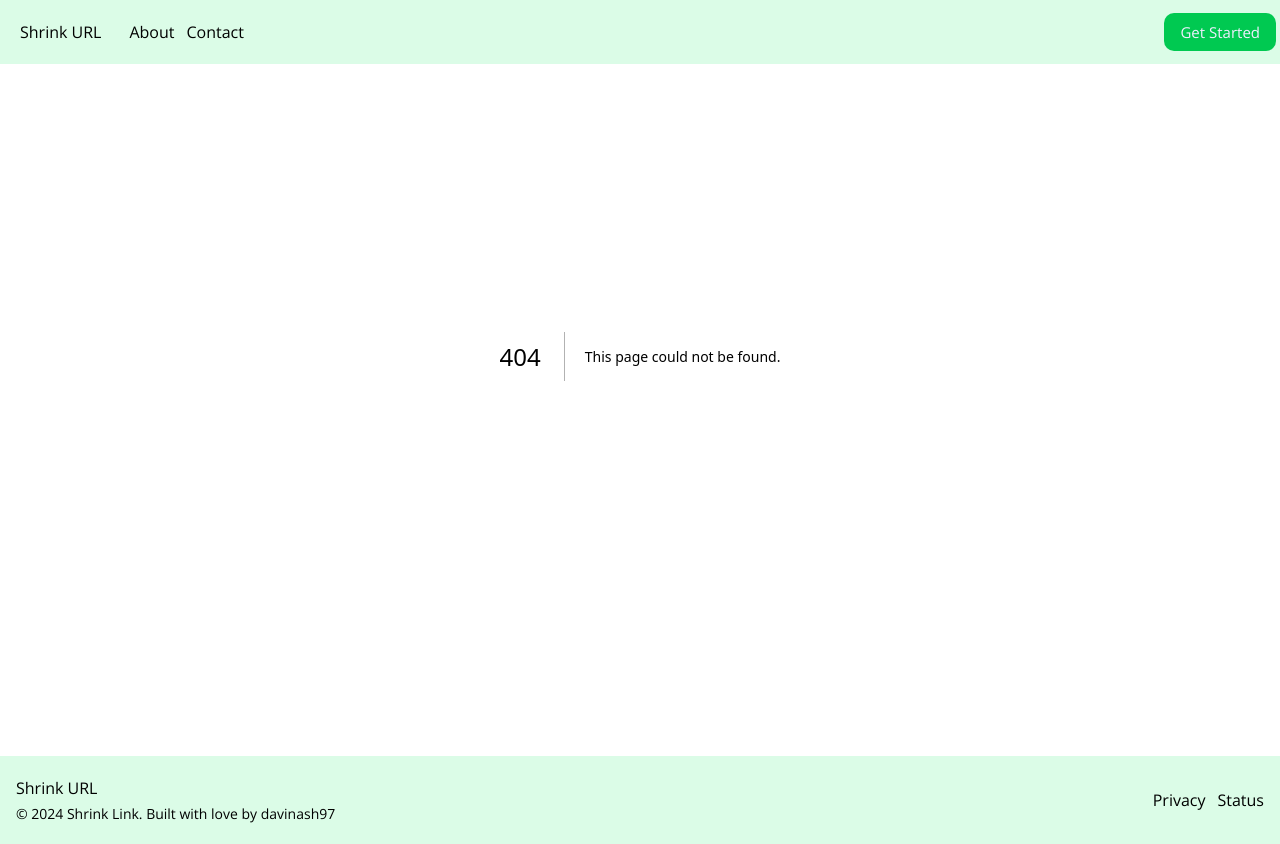
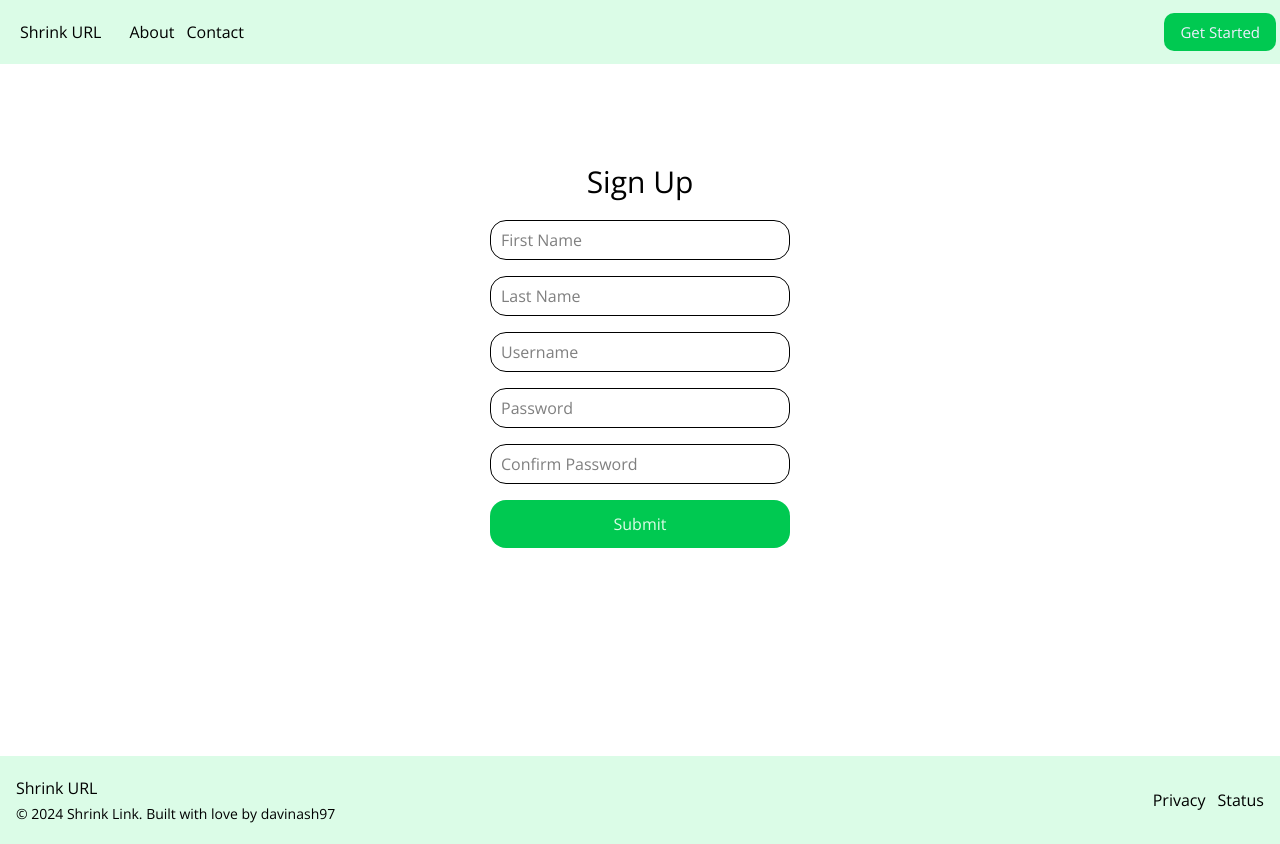
Before and after one commit to davinash97/shorturl-ui, a Next.js app: page /signup in a window 1280 px wide. Before the commit this address had no page. Built offline with nearby package versions, Linux system fonts and the light colour scheme.

Commit message:
add signup page

```diff
--- a/app/header/header.tsx
+++ b/app/header/header.tsx
@@ -24,7 +24,7 @@ export default React.memo(function Header() {
 					</ol>
 				</div>
 			</div>
-			<div><Button title="Get Started" textColor="#EFEFFF" className="bg-green-500 px-4 py-2" onClick={() => navigate("signin")} /></div>
+			<div><Button title="Get Started" textColor="#EFEFFF" className="bg-green-500 px-4 py-2" onClick={() => navigate("signup")} /></div>
 		</header>
 	)
 })
--- /dev/null
+++ b/app/signup/page.css
@@ -0,0 +1,9 @@
+@reference "../globals.css";
+
+input {
+	@apply rounded-2xl;
+	min-height: 40px;
+	min-width: 300px;
+	border: 1px solid black;
+	padding: 0 10px;
+}
--- /dev/null
+++ b/app/signup/page.tsx
@@ -0,0 +1,74 @@
+"use client";
+
+import { useState } from "react";
+import "./page.css";
+
+export default function Form() {
+	const [formData, setFormData] = useState({
+		fname: "",
+		lname: "",
+		username: "",
+		password: "",
+		cpassword: "",
+	});
+
+	const handleChange = (e: any) => {
+		const { id, value } = e.target;
+
+		setFormData(prev => ({
+			...prev,
+			[id]: value
+		}))
+	}
+
+	const handleSubmit = async (e: any) => {
+		e.preventDefault();
+		if (formData.password !== formData.cpassword) {
+			console.error("Passwords do not match");
+			window.alert("Password don't match");
+		}
+
+		const sendForm = {
+			"first_name": formData.fname,
+			"last_name": formData.lname,
+			"username": formData.username,
+			"password": formData.password
+		};
+
+		const url = "http://localhost:8080/api/v1/auth";
+
+		// const credentials = btoa(`${formData.username}:${formData.password}`);
+		try {
+			const result = await fetch(url, {
+				method: "POST",
+				headers: {
+					"Content-Type": "application/json",
+				},
+				body: JSON.stringify(sendForm),
+			});
+			const data = await result.json();
+			console.log(data);
+			return data;
+		} catch (e) {
+			console.error(e);
+		}
+	};
+
+	return (
+		<div className="flex w-dvw h-dvh items-center justify-center">
+			<div className="flex flex-col gap-4 rounded-xl p-5 w-fit ">
+				<div className="flex flex-col w-fit gap-5">
+					<h1 className="w-full text-3xl text-center">Sign Up</h1>
+					<form className="h-full flex flex-col gap-4 justify-between">
+						<input id="fname" type="text" placeholder="First Name" value={formData.fname} onChange={handleChange} />
+						<input id="lname" type="text" placeholder="Last Name" value={formData.lname} onChange={handleChange} />
+						<input id="username" type="text" placeholder="Username" value={formData.username} onChange={handleChange} />
+						<input id="password" type="password" placeholder="Password" value={formData.password} onChange={handleChange} />
+						<input id="cpassword" type="password" placeholder="Confirm Password" value={formData.cpassword} onChange={handleChange} />
+						<button type="submit" onClick={handleSubmit} className="bg-green-500 text-green-100 cursor-pointer rounded-2xl py-3">Submit</button>
+					</form>
+				</div>
+			</div>
+		</div>
+	);
+}
```
